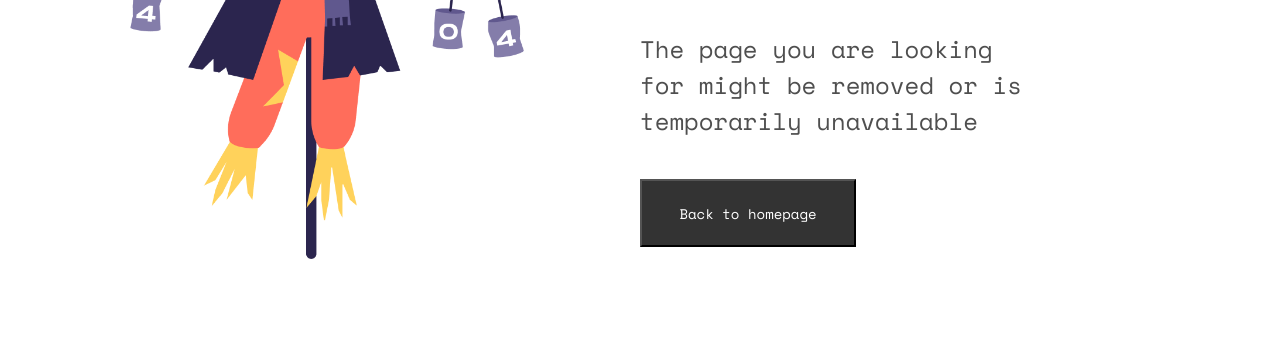
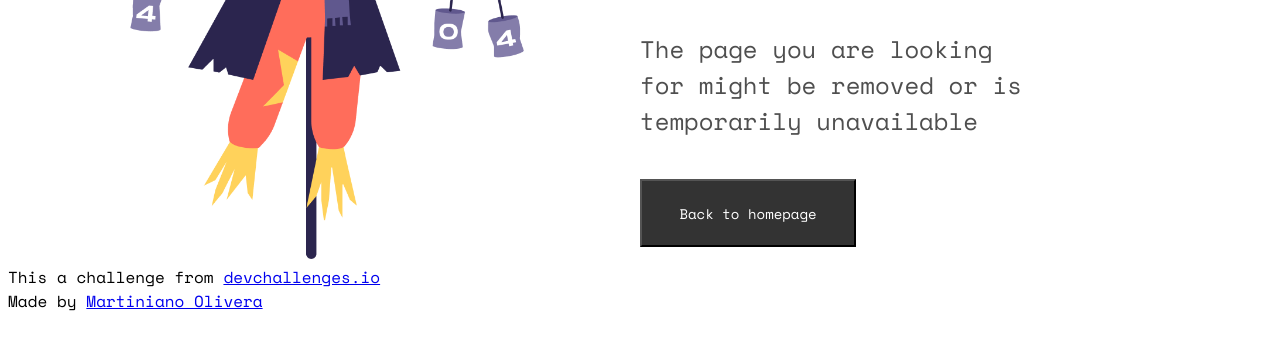
Before and after one commit to Martiniano-Olivera/404-Not-Found, a plain HTML site: page index.html in a window 1280 px wide. Shown: the part 273-622 px from the top of the page. Drawn offline with nearby package versions, Linux system fonts and the light colour scheme.

Commit message:
Added footer before send the challenge.

```diff
--- a/index.html
+++ b/index.html
@@ -27,8 +27,12 @@
         </button>
     </aside>
 
+</div>
 
-</div>
+<footer>
+        This a challenge from  <a href="https://devchallenges.io/" target="_blank">devchallenges.io</a> <br>
+        Made by <a href="https://github.com/Martiniano-Olivera" target="_blank">Martiniano Olivera</a>
+</footer>
 
 </body>
 </html>
```
